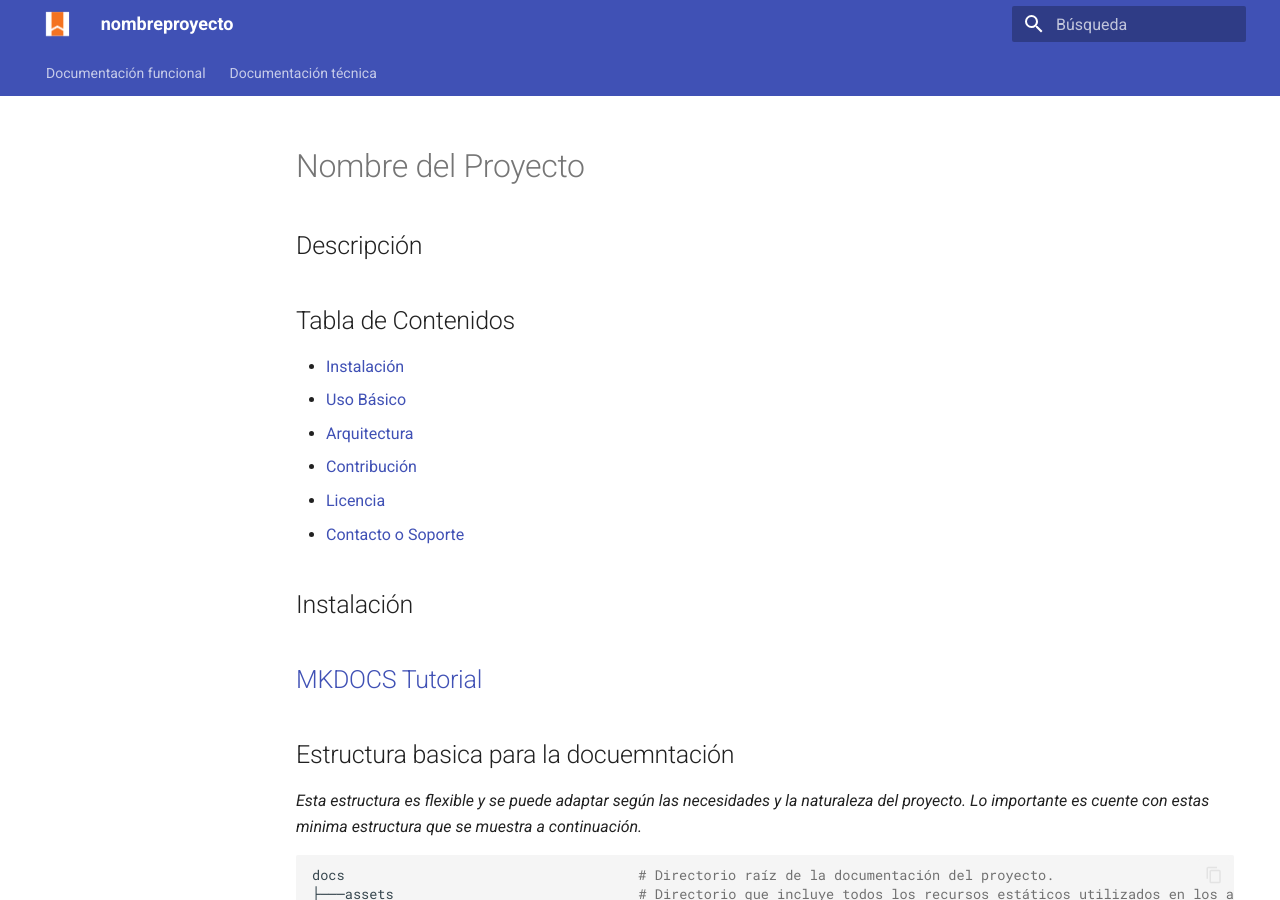
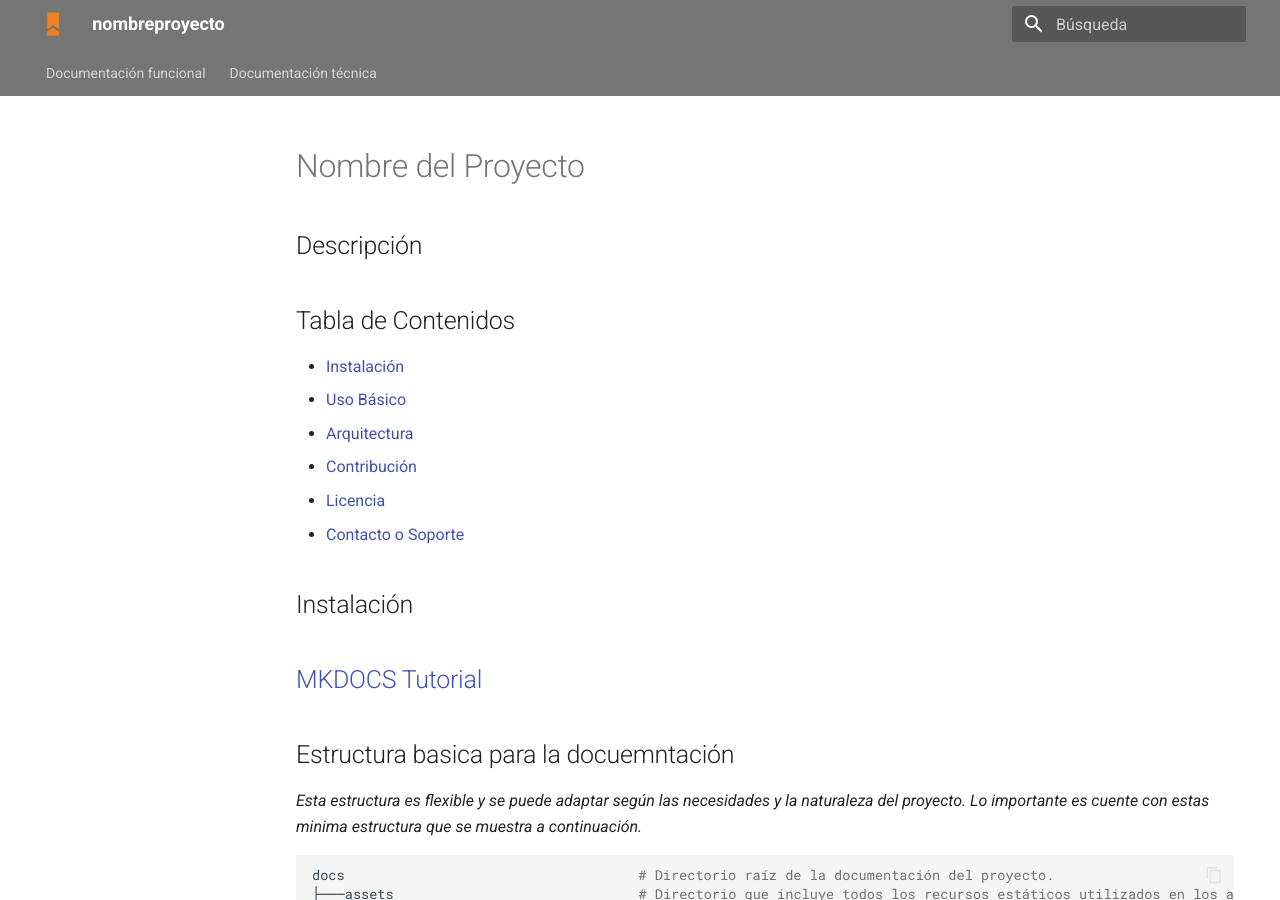
Before and after one commit to MaximilianoRodrigoSoria/doc-tecnica-mkdoscs, an MkDocs documentation site: the page built from docs/index.md, in a window 1280 px wide and 900 px high. Built offline with MkDocs 1.6.1 and Material for MkDocs 9.7.7, drawn with Linux system fonts in a browser that asks for light colours.

Commit message:
Se cambia logo y color

```diff
--- a/mkdocs.yml
+++ b/mkdocs.yml
@@ -14,10 +14,10 @@ theme:
     - content.code.copy
   language: es
   palette:
-    - scheme: default
-      primary: custom
+    primary: grey
+    accent: orange
 
-  logo: "assets/common/Logo_head.png"
+  logo: "assets/common/logo-hipotecario.png"
   favicon: "assets/common/footer-buho1.png"
 
 extra:
```
Also changed, not shown: docs/assets/common/Logo-head.png (added), docs/assets/common/logo-hipotecario.png (added), docs/assets/common/logo-material-separador.png (added), docs/assets/common/logo-material.png (added).
